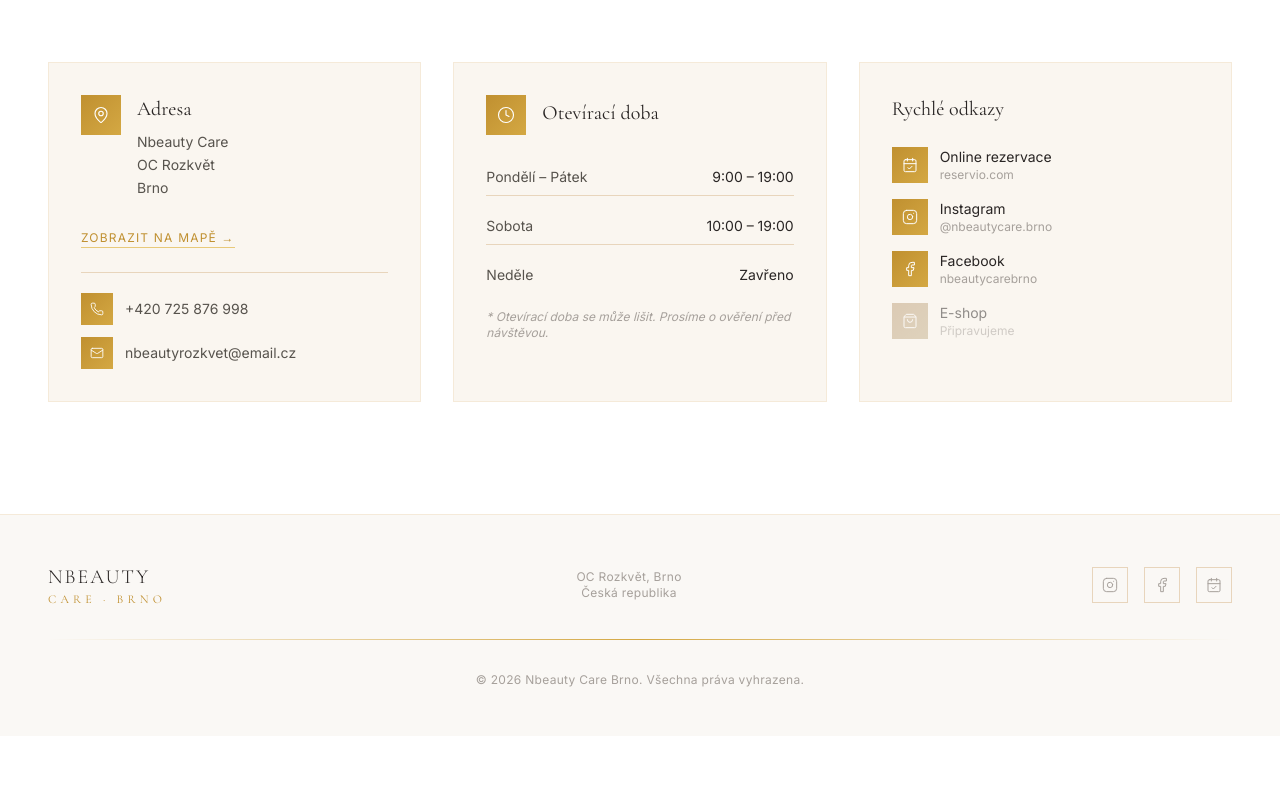
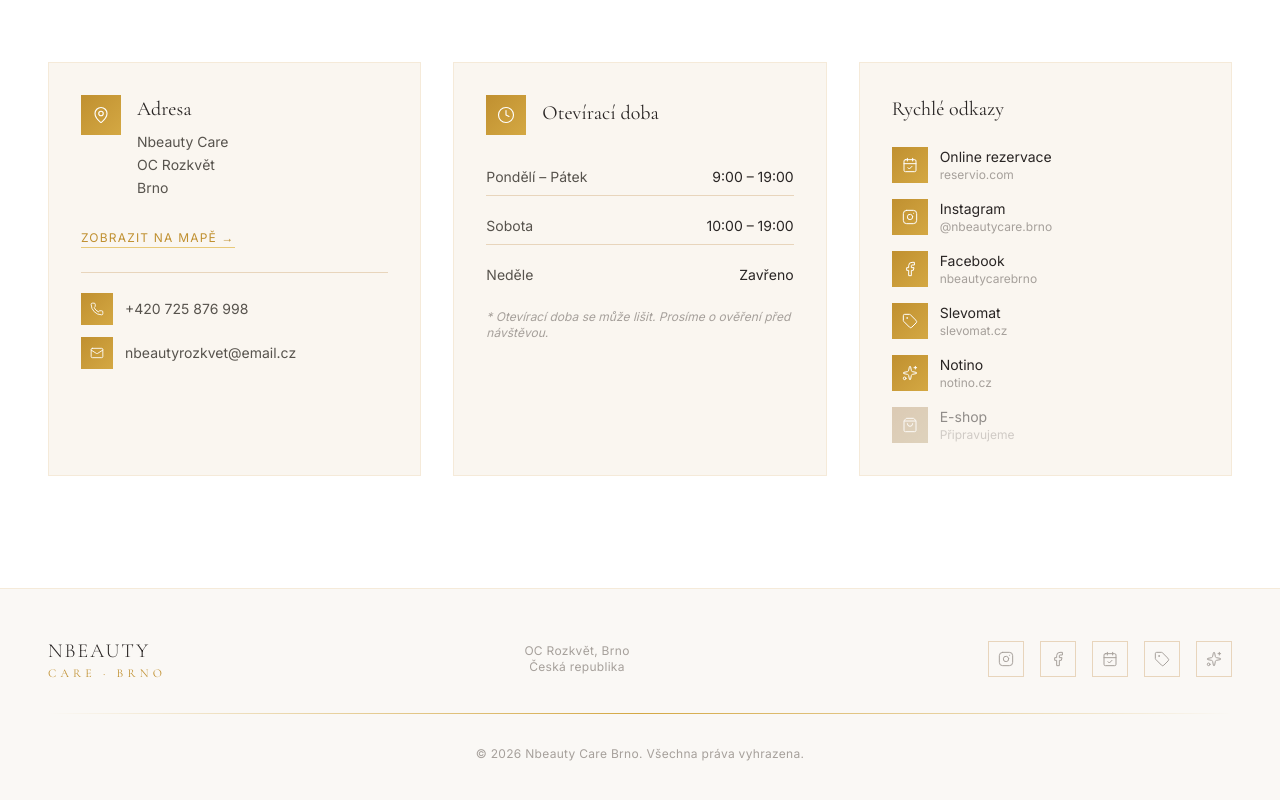
Before and after one commit to xzd3n3k/nbeauty, a Next.js app: page / in a window 1280 px wide. Shown: the part 3762-4562 px from the top of the page. Before the commit the page ends 4498 px from the top, so only its background shows below. Built offline with nearby package versions, Linux system fonts and the light colour scheme.

Commit message:
Add Slevomat and Notino to quick links and footer

```diff
--- a/components/Contact.tsx
+++ b/components/Contact.tsx
@@ -2,7 +2,7 @@
 
 import { useRef } from "react";
 import { motion, useInView } from "framer-motion";
-import { MapPin, Clock, Phone, Mail, Instagram, Facebook, ShoppingBag, CalendarCheck } from "lucide-react";
+import { MapPin, Clock, Phone, Mail, Instagram, Facebook, ShoppingBag, CalendarCheck, Tag, Sparkles } from "lucide-react";
 
 const openingHours = [
   { day: "Pondělí – Pátek", hours: "9:00 – 19:00" },
@@ -210,6 +210,46 @@ export default function Contact() {
                 </div>
               </a>
 
+              <a
+                href="https://www.slevomat.cz/podnik/211194-nbeautycare"
+                target="_blank"
+                rel="noopener noreferrer"
+                className="flex items-center gap-3 group"
+              >
+                <div
+                  className="w-9 h-9 flex items-center justify-center flex-shrink-0 transition-all duration-300 group-hover:scale-110"
+                  style={{ background: "linear-gradient(135deg, #c09030, #d4a843)" }}
+                >
+                  <Tag size={16} strokeWidth={1.5} color="white" />
+                </div>
+                <div>
+                  <div className="font-body text-sm text-stone-800 group-hover:text-gold-500 transition-colors">
+                    Slevomat
+                  </div>
+                  <div className="font-body text-xs text-stone-400">slevomat.cz</div>
+                </div>
+              </a>
+
+              <a
+                href="https://www.notino.cz/salony/nbeauty-care/"
+                target="_blank"
+                rel="noopener noreferrer"
+                className="flex items-center gap-3 group"
+              >
+                <div
+                  className="w-9 h-9 flex items-center justify-center flex-shrink-0 transition-all duration-300 group-hover:scale-110"
+                  style={{ background: "linear-gradient(135deg, #c09030, #d4a843)" }}
+                >
+                  <Sparkles size={16} strokeWidth={1.5} color="white" />
+                </div>
+                <div>
+                  <div className="font-body text-sm text-stone-800 group-hover:text-gold-500 transition-colors">
+                    Notino
+                  </div>
+                  <div className="font-body text-xs text-stone-400">notino.cz</div>
+                </div>
+              </a>
+
               {/* E-shop placeholder — link sem doplníte */}
               <div className="flex items-center gap-3 group opacity-50 cursor-not-allowed" title="Připravujeme">
                 <div
--- a/components/Footer.tsx
+++ b/components/Footer.tsx
@@ -1,4 +1,4 @@
-import { Instagram, Facebook, CalendarCheck } from "lucide-react";
+import { Instagram, Facebook, CalendarCheck, Tag, Sparkles } from "lucide-react";
 
 export default function Footer() {
   const currentYear = new Date().getFullYear();
@@ -62,6 +62,24 @@ export default function Footer() {
             >
               <CalendarCheck size={16} strokeWidth={1.5} />
             </a>
+            <a
+              href="https://www.slevomat.cz/podnik/211194-nbeautycare"
+              target="_blank"
+              rel="noopener noreferrer"
+              aria-label="Slevomat"
+              className="w-9 h-9 flex items-center justify-center border border-beige-200 text-stone-400 hover:border-gold-400 hover:text-gold-500 transition-all duration-300"
+            >
+              <Tag size={16} strokeWidth={1.5} />
+            </a>
+            <a
+              href="https://www.notino.cz/salony/nbeauty-care/"
+              target="_blank"
+              rel="noopener noreferrer"
+              aria-label="Notino"
+              className="w-9 h-9 flex items-center justify-center border border-beige-200 text-stone-400 hover:border-gold-400 hover:text-gold-500 transition-all duration-300"
+            >
+              <Sparkles size={16} strokeWidth={1.5} />
+            </a>
           </div>
         </div>
 
```
